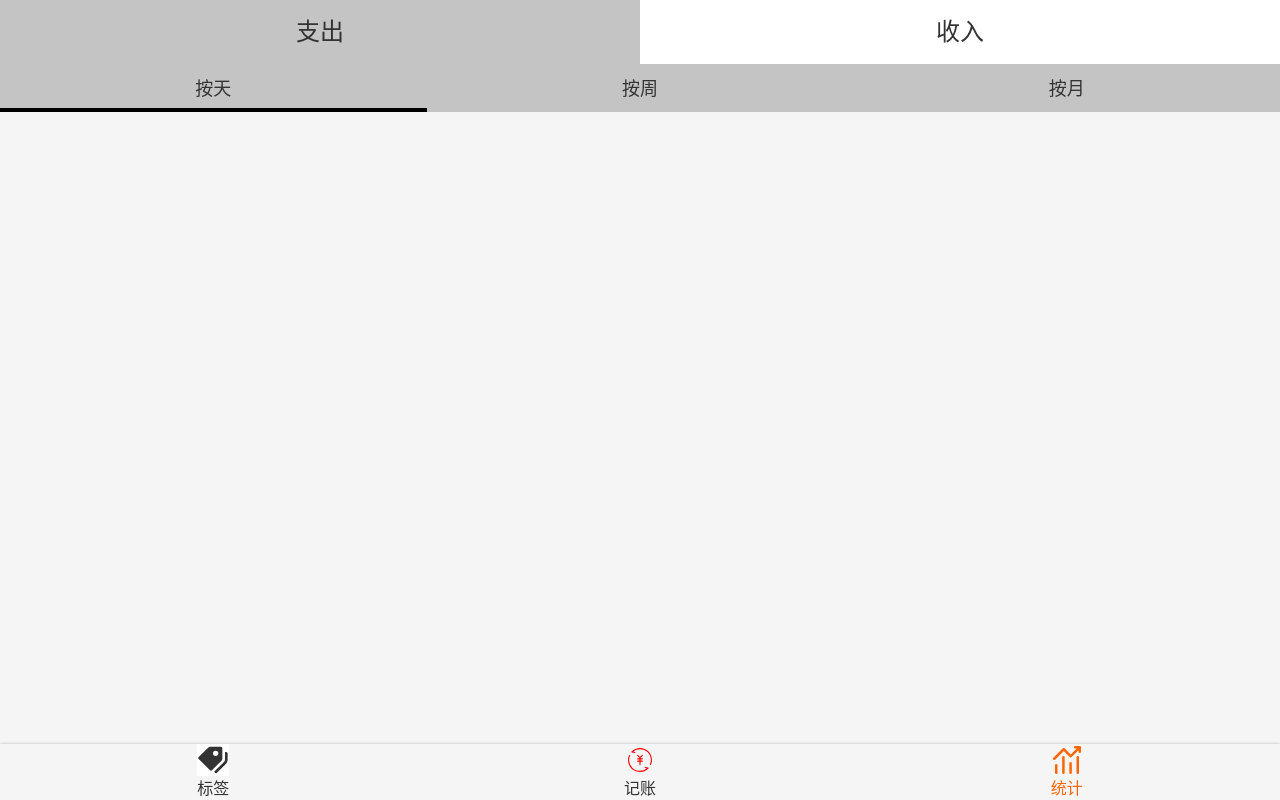
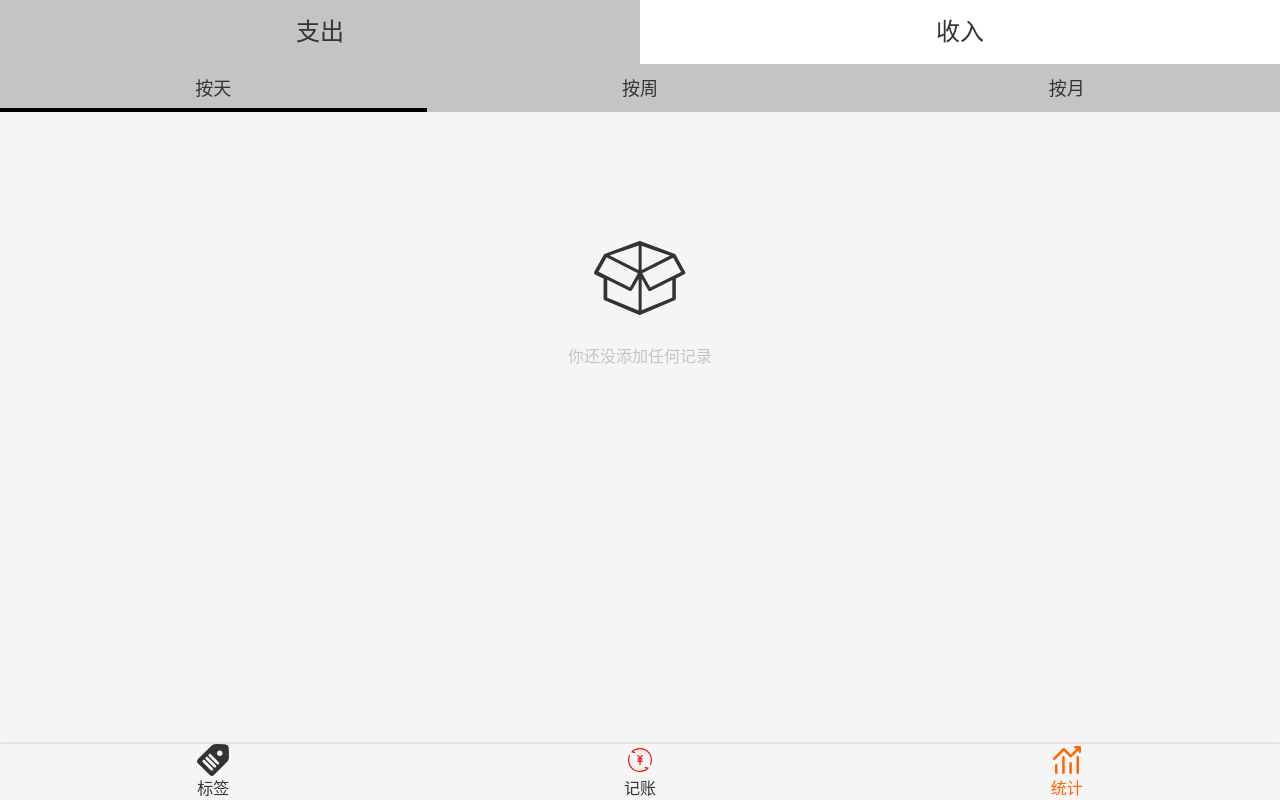
Before and after one commit to zhang4417/bookkeeper, a Vue app: page /#/statistics in a window 1280 px wide. Built offline with nearby package versions, Linux system fonts and the light colour scheme.

Commit message:
修复一些小BUG

```diff
--- a/public/index.html
+++ b/public/index.html
@@ -6,6 +6,13 @@
   <meta http-equiv="X-UA-Compatible" content="IE=edge">
   <meta name="viewport"
     content="width=device-width,initial-scale=1,minimum-scale=1,maximum-scale=1,user-scalable=no,viewport-fit=cover">
+  <meta name="apple-mobile-web-app-capable" content="yes" />
+  <meta name="apple-mobile-web-app-status-bar-style" content="black-translucent" />
+  <meta name="browsermode" content="application">
+  <meta name="full-screen" content="yes" />
+  <meta name="x5-fullscreen" content="true" />
+  <meta name="x5-page-mode" content="app" />
+  <meta name="360-fullscreen" content="true" />
   <link rel="icon" href="<%= BASE_URL %>favicon.ico">
   <title><%= htmlWebpackPlugin.options.title %></title>
 </head>
--- a/src/assets/style/reset.scss
+++ b/src/assets/style/reset.scss
@@ -19,5 +19,4 @@
   }
   h1,h2,h3,h4,h5,h6{
       font-weight: normal;
-      font-size: 24px;
   }
--- a/src/components/Layout.vue
+++ b/src/components/Layout.vue
@@ -20,7 +20,7 @@ export default Vue.extend({
 .page {
   display: flex;
   flex-direction: column;
-  height: 100vh;
+  min-height: 100vh;
 }
 .content {
   flex-grow: 1;
--- a/src/components/Nav.vue
+++ b/src/components/Nav.vue
@@ -1,7 +1,7 @@
 <template>
   <nav class="nav">
     <router-link to="/labels" class="item" active-class="selected">
-      <Icon name="labels" />
+      <Icon name="labelsA" />
       <span>标签</span>
     </router-link>
     <router-link to="/money" class="item" active-class="selected">
--- a/src/main.ts
+++ b/src/main.ts
@@ -19,3 +19,7 @@ new Vue({
   store,
   render: h => h(App)
 }).$mount('#app')
+
+window.onload = function () {
+  setTimeout(function () { window.scrollTo(0, 100) }, 0)
+}
--- a/src/store/index.ts
+++ b/src/store/index.ts
@@ -10,7 +10,12 @@ const store = new Vuex.Store({
   },
   mutations: {
     fetchTags(state) {
-      state.tags = JSON.parse(window.localStorage.getItem('tagsList') || '[]')
+      const dataTags = JSON.parse(window.localStorage.getItem('tagsList') || '[]')
+      if (dataTags.length === 0) {
+        return state.tags
+      } else {
+        return state.tags = dataTags
+      }
     },
     createTags(state) {
       const name = window.prompt('请输入标签名')
--- a/src/views/Money.vue
+++ b/src/views/Money.vue
@@ -3,7 +3,7 @@
     <Layout prefix="layout">
       <NumberPad :value.sync="record.amount" @saveRecord="saveRecord()" />
       <Tabs :dataSource="typeList" :value.sync="record.type" />
-      <Notes fileName="备注" placeholder="请在这里输入备注" @update:value="onchangeNotes" />
+      <Notes fileName="备注" placeholder="请在这里输入备注" :value.sync="record.notes" />
       <Tags @update:value="onchangeTags" />
     </Layout>
   </div>
@@ -42,6 +42,8 @@ export default class Money extends Vue {
   }
   saveRecord() {
     this.$store.commit("addRecord", this.record);
+    window.alert("已保存");
+    this.record.notes = "";
   }
 }
 </script>
--- a/src/views/Statistics.vue
+++ b/src/views/Statistics.vue
@@ -2,7 +2,7 @@
   <Layout>
     <Tabs :data-source="typeList" :value.sync=" type " classPrefix="type" />
     <Tabs :data-source="scheduleList" :value.sync=" schedule " classPrefix="schedule" />
-    <ul class="group-wraper">
+    <ul v-if="groupList.length>0" class="group-wraper">
       <li class="group" v-for="group in groupList" :key="group.title">
         <h1 class="title">
           {{beautiful(group.title)}}
@@ -17,6 +17,10 @@
         </ul>
       </li>
     </ul>
+    <div v-else class="xxx-wraper">
+      <Icon name="null" class="xxx" />
+      <span class="message">你还没添加任何记录</span>
+    </div>
   </Layout>
 </template>
 
@@ -26,6 +30,7 @@ import { Component } from "vue-property-decorator";
 import Tabs from "@/components/Tabs.vue";
 import dayjs from "dayjs";
 import clone from "@/lib/clone";
+import Icon from "@/components/Icon.vue";
 
 type HashItem = {
   title: string;
@@ -98,7 +103,7 @@ export default class Statistics extends Vue {
     }
   }
   tagsString(tags: string[]) {
-    return tags.length === 0 ? "空" : tags.join(",");
+    return tags.length === 0 ? "空" : tags.join("，");
   }
 }
 </script>
@@ -138,5 +143,27 @@ export default class Statistics extends Vue {
 }
 .title {
   @extend %item;
+  font-size: 18px;
+}
+.xxx-wraper {
+  max-height: 200px;
+  max-width: 200px;
+  padding: 16px;
+  margin: 100px auto;
+  display: flex;
+  justify-content: center;
+  flex-direction: column;
+  align-items: center;
+  .xxx {
+    &.icon {
+      min-width: 100px;
+      min-height: 100px;
+    }
+  }
+  .message {
+    font-size: 16px;
+    padding-top: 16px;
+    color: #c4c4c4;
+  }
 }
 </style>
```
Also changed, not shown: src/assets/icons/labelsA.svg (added), src/assets/icons/null.svg (added).
